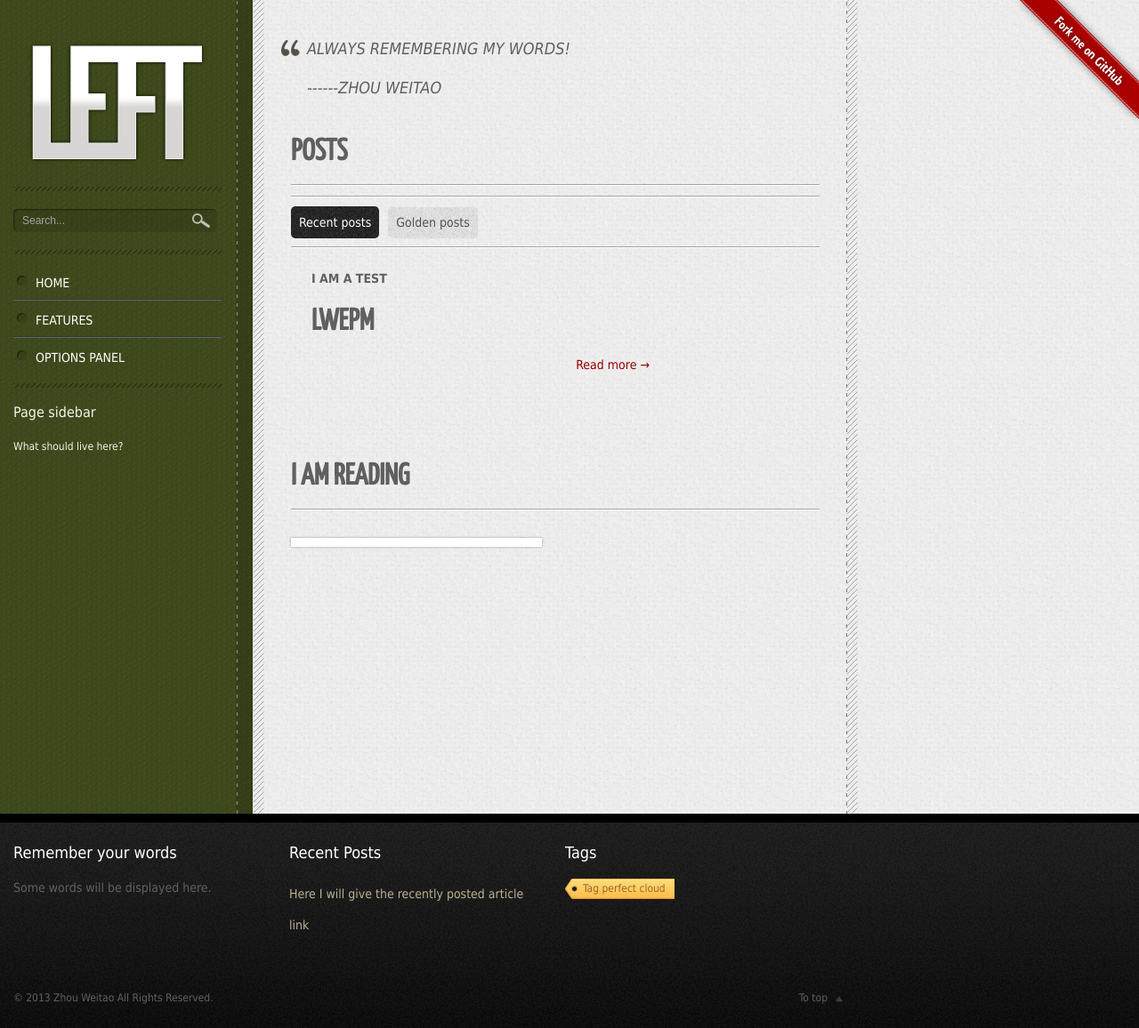
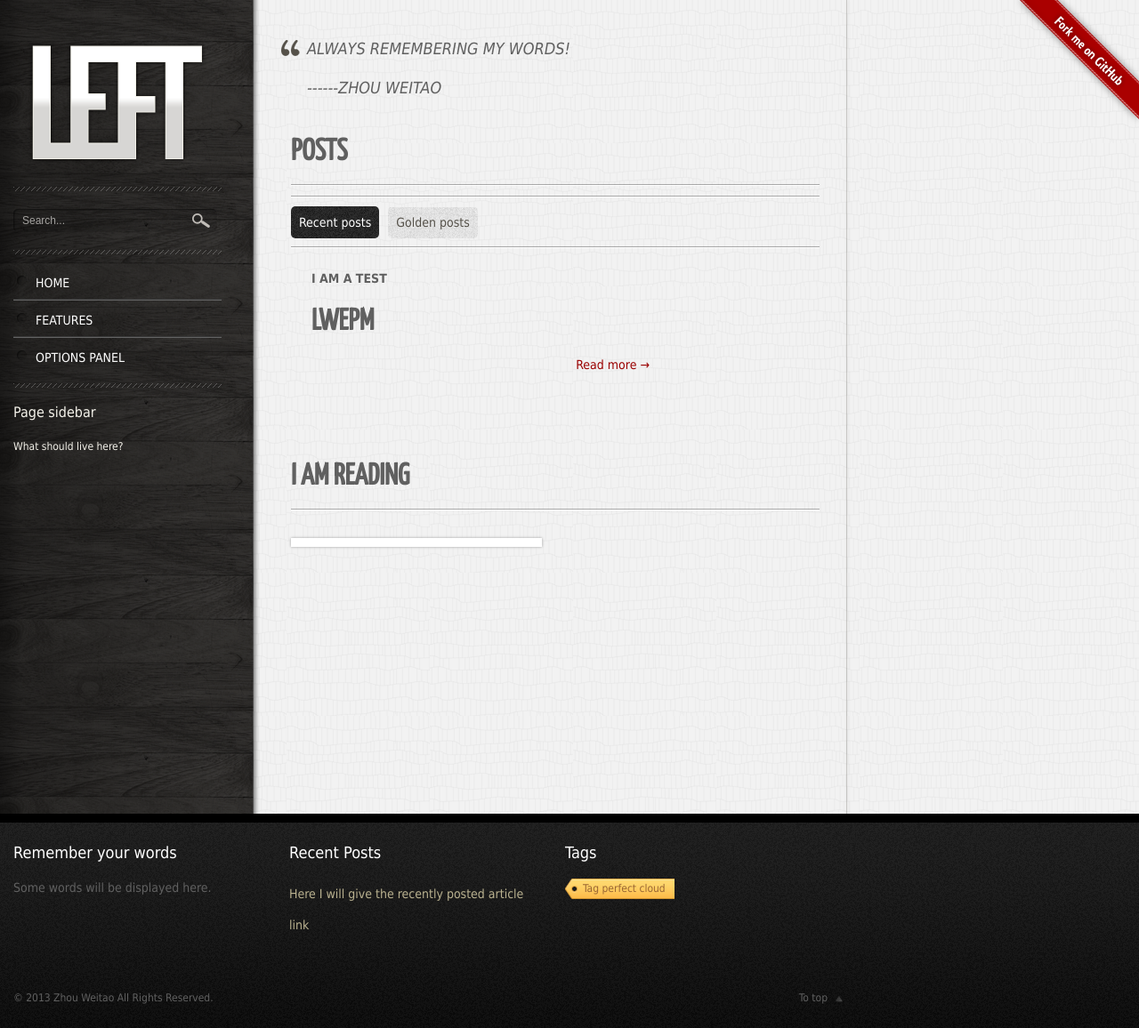
Before and after one commit to vitan/vitan.github.io, a Jekyll site: the page built from index.html, in a window 1280 px wide. Shown: the whole page at 89% size. Built offline with Jekyll 4.4.1, drawn with Linux system fonts in a browser that asks for light colours; Markdown is read by kramdown in place of the engine named in the settings.

Commit message:
Changed skin to wood.

```diff
--- a/_layouts/left-theme.html
+++ b/_layouts/left-theme.html
@@ -2,7 +2,7 @@
 <html dir="ltr" lang="en-US">
 <head>
 <link rel="stylesheet" id="general-styles-css" href="/css/style.css" type="text/css" media="all">
-<link rel="stylesheet" id="skin-css" href="/skins/paper-green/style.css" type="text/css" media="all">
+<link rel="stylesheet" id="skin-css" href="/skins/wood/style.css" type="text/css" media="all">
 <link rel="stylesheet" id="googleFonts-css" href="http://fonts.googleapis.com/css?family=Yanone+Kaffeesatz&amp;ver=3.4.2" type="text/css" media="all">
 <link rel="stylesheet" id="tabs-css" href="/css/tabs.css" type="text/css" media="all">
 <script type="text/javascript" src="/js/jquery-1.7.2.min.js"></script>
```
